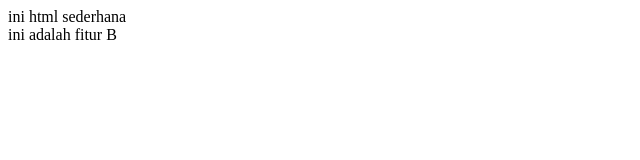
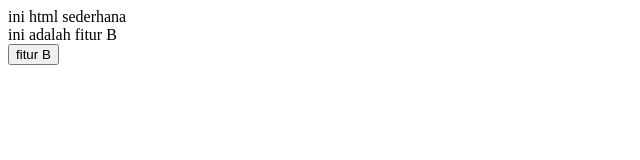
Before and after one commit to sulaemansantoso/git101, a plain HTML site: page index.html in a window 1280 px wide. Shown: the whole page, without its empty margins (0-640 px from the left). Drawn offline with Linux system fonts and the light colour scheme.

Commit message:
menambahkan fitur B

```diff
--- a/index.html
+++ b/index.html
@@ -13,5 +13,6 @@
     <div>
         ini adalah fitur B
     </div>
+    <button>fitur B</button>
 </body>
 </html>
```
